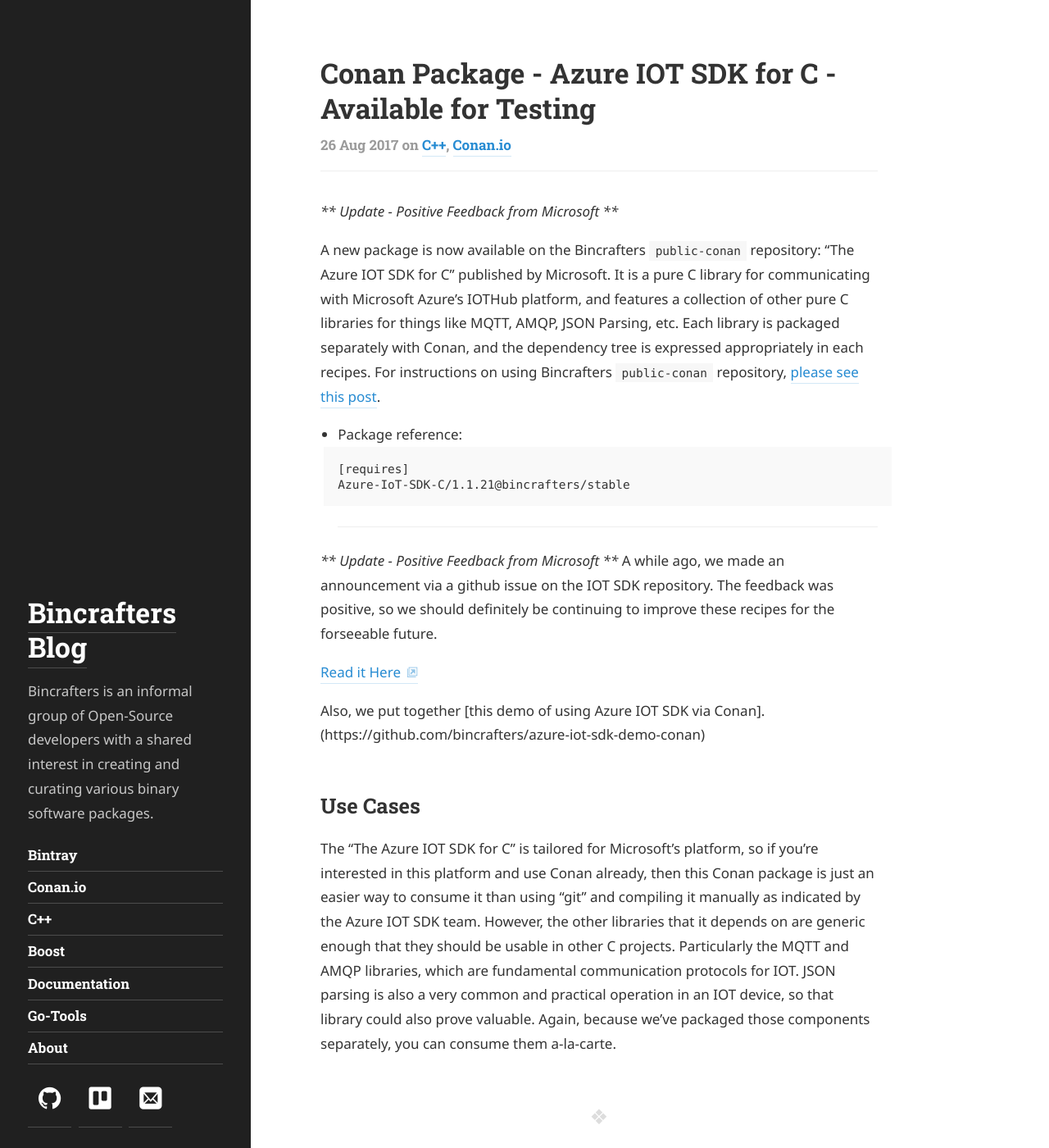
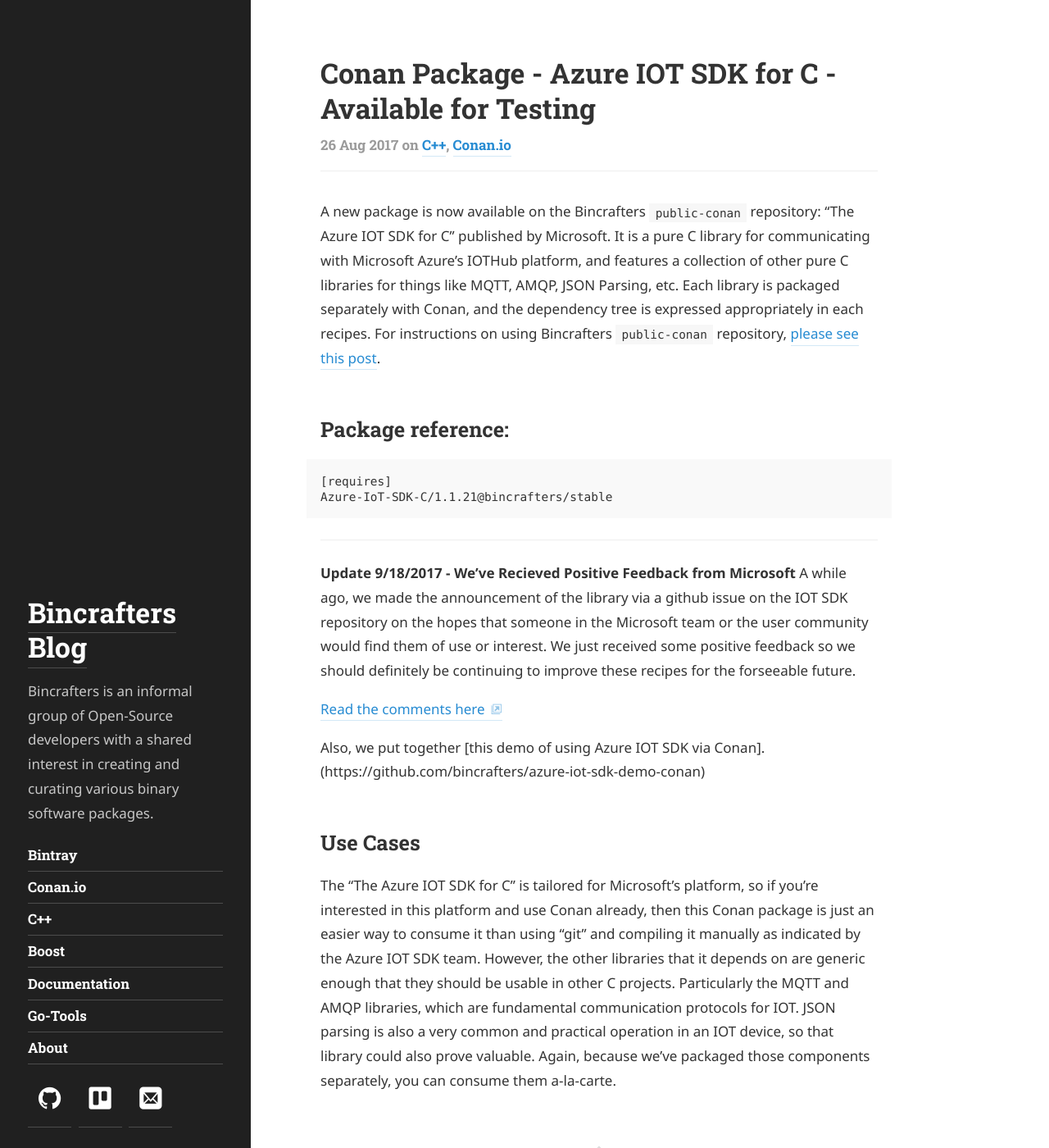
Before and after one commit to bincrafters/bincrafters.github.io, a Jekyll site: the page built from _posts/2017-08-26-azure-iot-sdk-c-testing.md, in a window 1280 px wide and 1400 px high. Shown: the whole window at 82% size. Built offline with Jekyll 4.4.1, drawn with Linux system fonts in a browser that asks for light colours; some web fonts are replaced.

Commit message:
fixed emphasis

````diff
--- a/_posts/2017-08-26-azure-iot-sdk-c-testing.md
+++ b/_posts/2017-08-26-azure-iot-sdk-c-testing.md
@@ -3,21 +3,20 @@ layout: post
 title: 'Conan Package - Azure IOT SDK for C - Available for Testing'
 tags: [C++, Conan.io]
 ---
-***  Update - Positive Feedback from Microsoft ***
 
 A new package is now available on the Bincrafters `public-conan` repository: "The Azure IOT SDK for C" published by Microsoft.  It is a pure C library for communicating with Microsoft Azure's IOTHub platform, and features a collection of other pure C libraries for things like MQTT, AMQP, JSON Parsing, etc.  Each library is packaged separately with Conan, and the dependency tree is expressed appropriately in each recipes. For instructions on using Bincrafters `public-conan` repository, [please see this post](2017-06-06-using-bincrafters-conan-repository.md).
 
-* Package reference:
+## Package reference:
 ```
 [requires]
 Azure-IoT-SDK-C/1.1.21@bincrafters/stable
 ```
 ---
 
-***  Update - Positive Feedback from Microsoft ***
-A while ago, we made an announcement via a github issue on the IOT SDK repository.  The feedback was positive, so we should definitely be continuing to improve these recipes for the forseeable future.
+**Update 9/18/2017 - We've Recieved Positive Feedback from Microsoft**
+A while ago, we made the announcement of the library via a github issue on the IOT SDK repository on the hopes that someone in the Microsoft team or the user community would find them of use or interest.  We just received some positive feedback so we should definitely be continuing to improve these recipes for the forseeable future.
 
-[Read it Here](https://github.com/Azure/azure-iot-sdk-c/issues/226)
+[Read the comments here](https://github.com/Azure/azure-iot-sdk-c/issues/226)
 
 Also, we put together [this demo of using Azure IOT SDK via Conan].(https://github.com/bincrafters/azure-iot-sdk-demo-conan)
 
````
